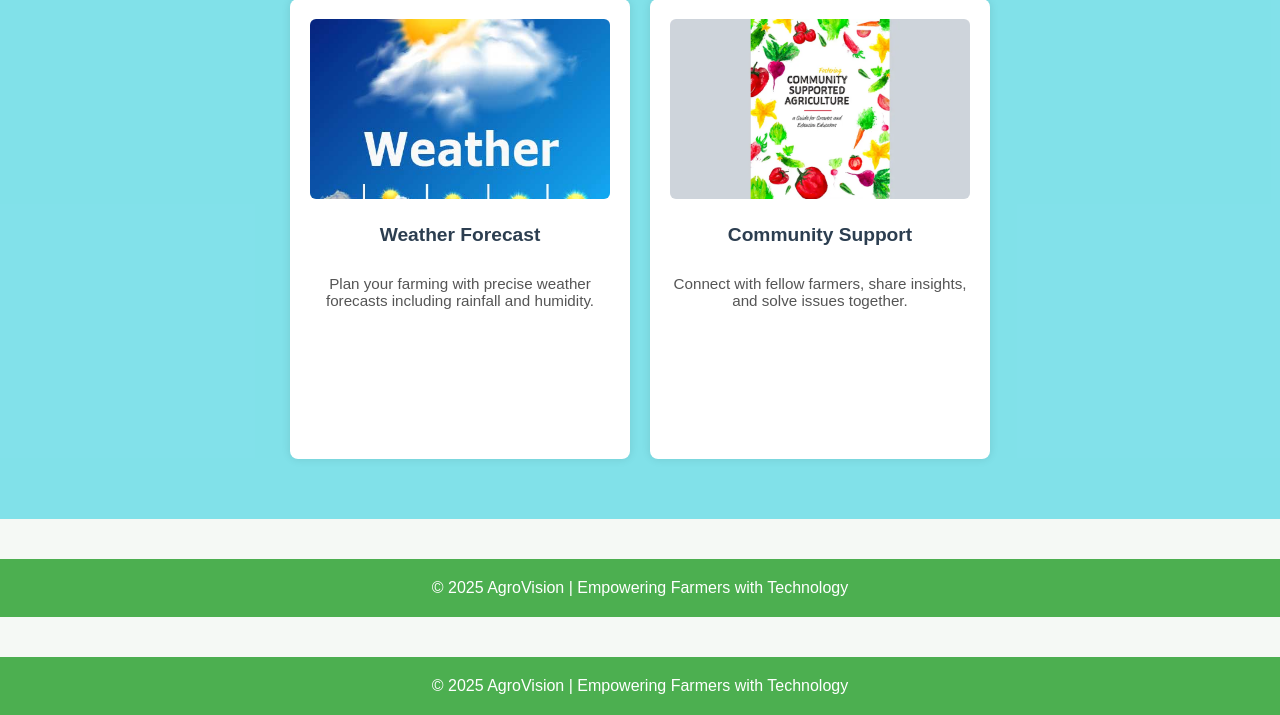
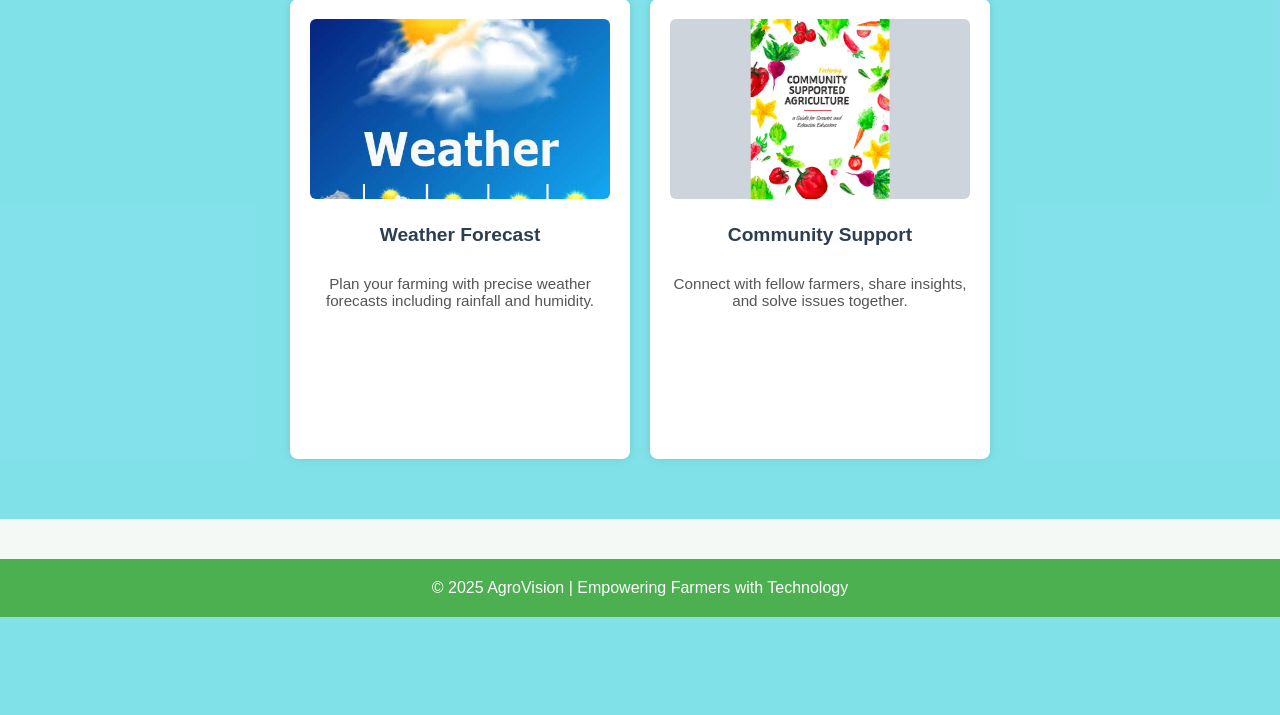
Before and after one commit to Sumanth789856/main6, a Flask app: page / in a window 1280 px wide. Shown: the part 813-1528 px from the top of the page. After the commit the page ends 1430 px from the top, so only its background shows below. Run offline with Flask 3, Linux system fonts and the light colour scheme; parts of the project's set-up code (start-up, migrations or seed data) failed here and were passed over; some libraries are stand-ins or nearby versions.

Commit message:
Update index.html

```diff
--- a/templates/index.html
+++ b/templates/index.html
@@ -142,9 +142,6 @@
 
 </div>
 
-<div class="footer">
-    &copy; 2025 AgroVision | Empowering Farmers with Technology
-</div>
 
 </body>
 </html>
```
